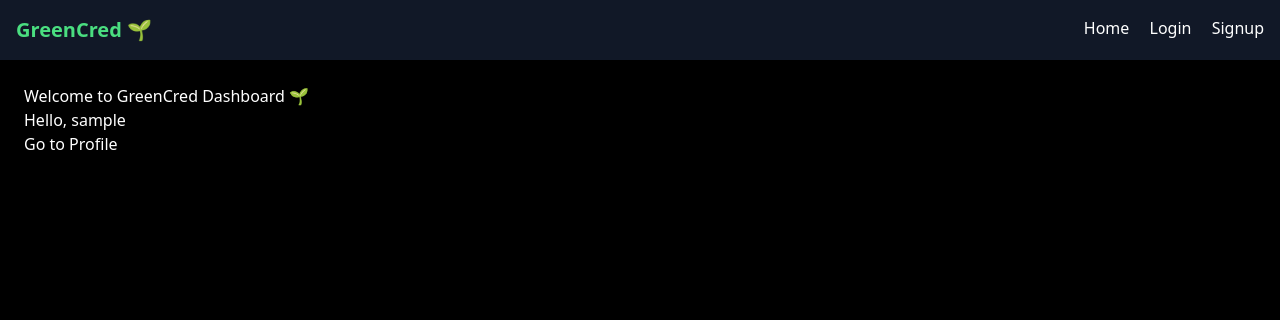
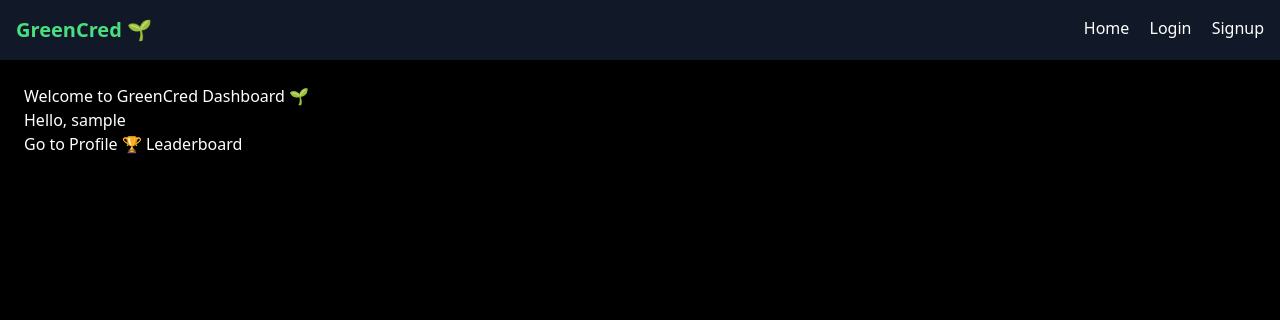
Before and after one commit to amitsingh005/greencred-hackathon, a Django app: page /dashboard/ in a window 1280 px wide. Shown: the top 320 px of the page. Run offline with Django 5.2, Linux system fonts and the light colour scheme; the visitor is signed in with stand-in values (Sample User, id 1); some libraries are stand-ins or nearby versions.

Commit message:
step7: added leaderboard button in dashboard

```diff
--- a/templates/dashboard.html
+++ b/templates/dashboard.html
@@ -6,4 +6,5 @@
 <p>Hello, {{ request.user.username }}</p>
 
 <a href="/profile/">Go to Profile</a>
+<a href="/leaderboard/">🏆 Leaderboard</a>
 {% endblock %}
```
